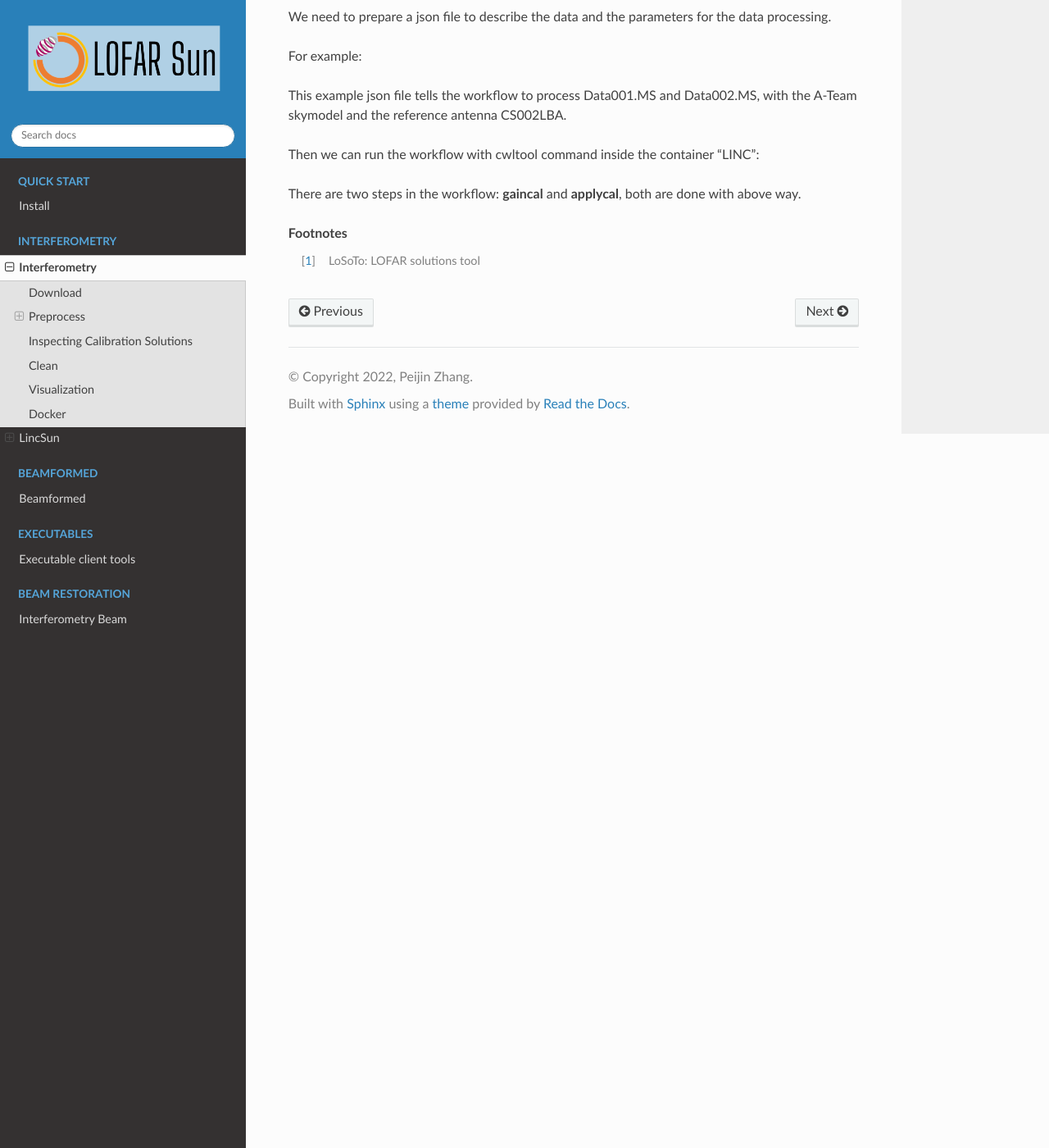
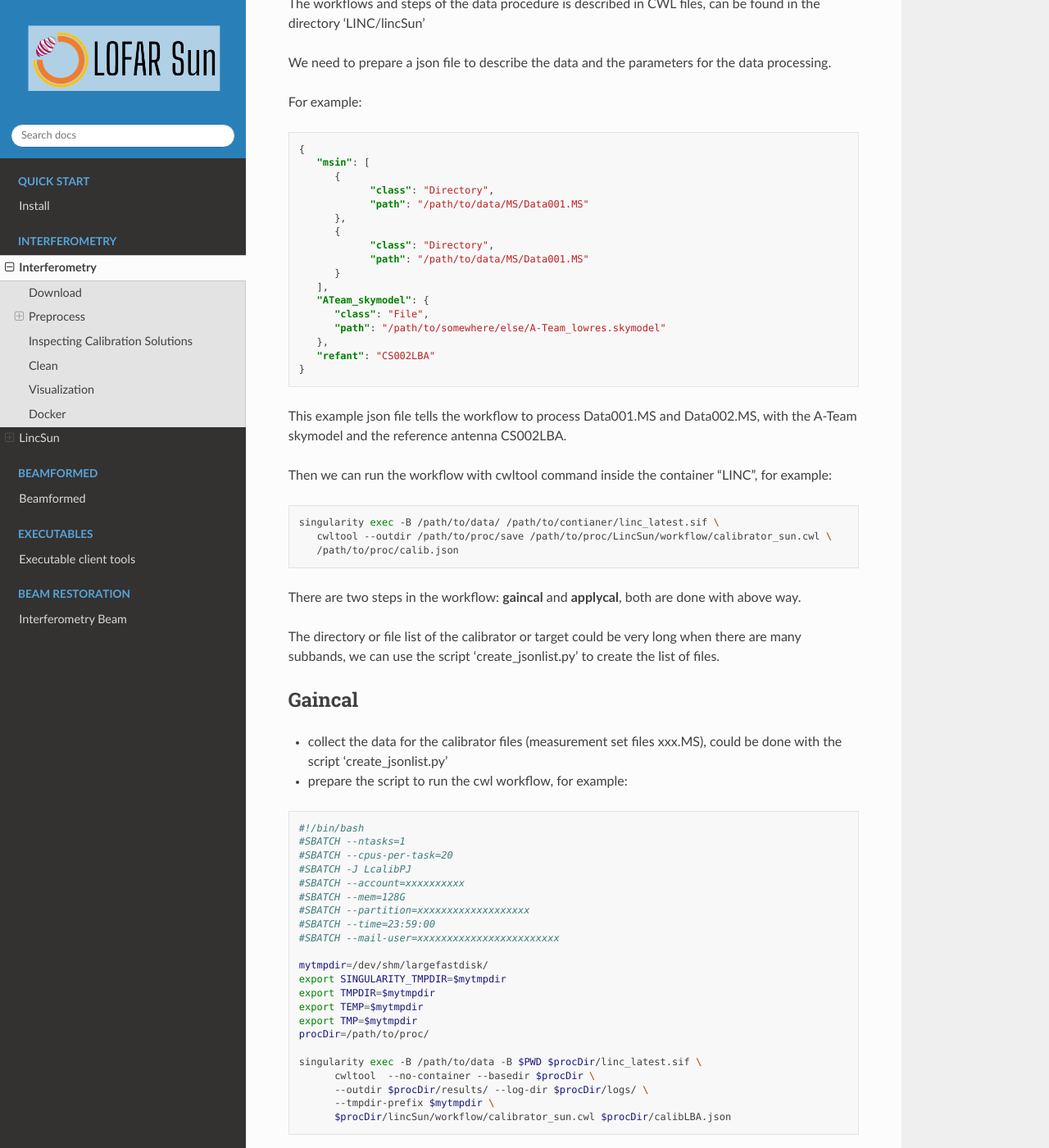
Before and after one commit to peijin94/LOFAR-Sun-tools, a Sphinx documentation site: the page built from docs/interferometry.rst, in a window 1280 px wide and 1400 px high, scrolled down 6831 px. Shown: the whole window at 82% size. Built offline with Sphinx 7.4.7 and the Read the Docs theme 2.0.0, drawn with Linux system fonts in a browser that asks for light colours; some of the changed text lies outside the part shown.

Commit message:
steps add

```diff
--- a/docs/interferometry.rst
+++ b/docs/interferometry.rst
@@ -337,9 +337,6 @@ directory '/HDD/path/to/data/' to '/lofardata'
 .. autofunction:: lofarSun.IM.get_peak_beam_from_psf
 
 
-
-
-
 ========================
 LincSun
 ========================
@@ -347,7 +344,7 @@ LincSun
 The imaging data processing pipeline based on `LINC <https://linc.readthedocs.io/>`__ .
 
 Requirements
-------------
+---------------
 
 - `Singulartiy <https://sylabs.io/singularity/>`__
 - `CWL <https://www.commonwl.org/>`__
@@ -368,11 +365,9 @@ To run the container as a shell:
    singularity -B /my/data:/my/data shell lincsun_latest.sif
 
 
-Calibration with lincsun
+
+Prepare data and src
 ------------------------
-
-Prepare data and lincSun
-~~~~~~~~~~~~~~~~~~~~~~~~
 
 Data can be downloaded from LTA `here <https://lta.lofar.eu/Lofar>`__.
 
@@ -389,8 +384,8 @@ Download the source code:
    cp -r ./LOFAR-Sun-tools/utils/IM/LINC ./
 
 
-Prepare the json
-~~~~~~~~~~~~~~~~
+Calibration overview
+------------------------
 
 The workflows and steps of the data procedure is described in CWL files, can be found in the directory 'LINC/lincSun'
 
@@ -398,7 +393,8 @@ We need to prepare a json file to describe the data and the parameters for the d
 
 For example:
 
-.. code::
+.. code:: json
+
    {
       "msin": [
          {
@@ -419,15 +415,64 @@ For example:
 
 This example json file tells the workflow to process Data001.MS and Data002.MS, with the A-Team skymodel and the reference antenna CS002LBA.
 
-Then we can run the workflow with cwltool command inside the container "LINC":
+Then we can run the workflow with cwltool command inside the container "LINC", for example:
 
 .. code:: bash
-   singularity exec -B /path/to/data/ -B $PWD \
-       /path/to/contianer/linc_latest.sif \
-      cwltool --outdir /path/to/proc/proc/ /path/to/proc/LincSun/workflow/calibrator_sun.cwl \
+
+   singularity exec -B /path/to/data/ /path/to/contianer/linc_latest.sif \
+      cwltool --outdir /path/to/proc/save /path/to/proc/LincSun/workflow/calibrator_sun.cwl \
       /path/to/proc/calib.json
 
 There are two steps in the workflow: **gaincal** and **applycal**, both are done with above way.
+
+The directory or file list of the calibrator or target could be very long when there are many subbands,
+we can use the script 'create_jsonlist.py' to create the list of files.
+
+Gaincal
+--------------
+
+- collect the data for the calibrator files (measurement set files xxx.MS), could be done with the script 'create_jsonlist.py'
+- prepare the script to run the cwl workflow, for example:
+
+.. code:: bash
+
+   #!/bin/bash
+   #SBATCH --ntasks=1
+   #SBATCH --cpus-per-task=20
+   #SBATCH -J LcalibPJ
+   #SBATCH --account=xxxxxxxxxx
+   #SBATCH --mem=128G
+   #SBATCH --partition=xxxxxxxxxxxxxxxxxxx
+   #SBATCH --time=23:59:00
+   #SBATCH --mail-user=xxxxxxxxxxxxxxxxxxxxxxxx
+
+   mytmpdir=/dev/shm/largefastdisk/
+   export SINGULARITY_TMPDIR=$mytmpdir
+   export TMPDIR=$mytmpdir
+   export TEMP=$mytmpdir
+   export TMP=$mytmpdir
+   procDir=/path/to/proc/
+
+   singularity exec -B /path/to/data -B $PWD $procDir/linc_latest.sif \
+         cwltool  --no-container --basedir $procDir \
+         --outdir $procDir/results/ --log-dir $procDir/logs/ \
+         --tmpdir-prefix $mytmpdir \
+         $procDir/lincSun/workflow/calibrator_sun.cwl $procDir/calibLBA.json
+
+The first a few lines of '#SBATCH' is for HPC users, ignore if you are running on local machine or single node.
+
+This will create inspection plots for all antennas.
+
+Please check the phase and amplitude solutions for each antenna.
+
+If there is very bad antenna, we need to do one more extra step to flag out the corrupted antenna.
+
+Successful run will yield a solution.h5 file in the results directory
+
+Applycal
+--------------
+
+Apply the solution file to the target MS
 
 
 .. rubric:: Footnotes
```
